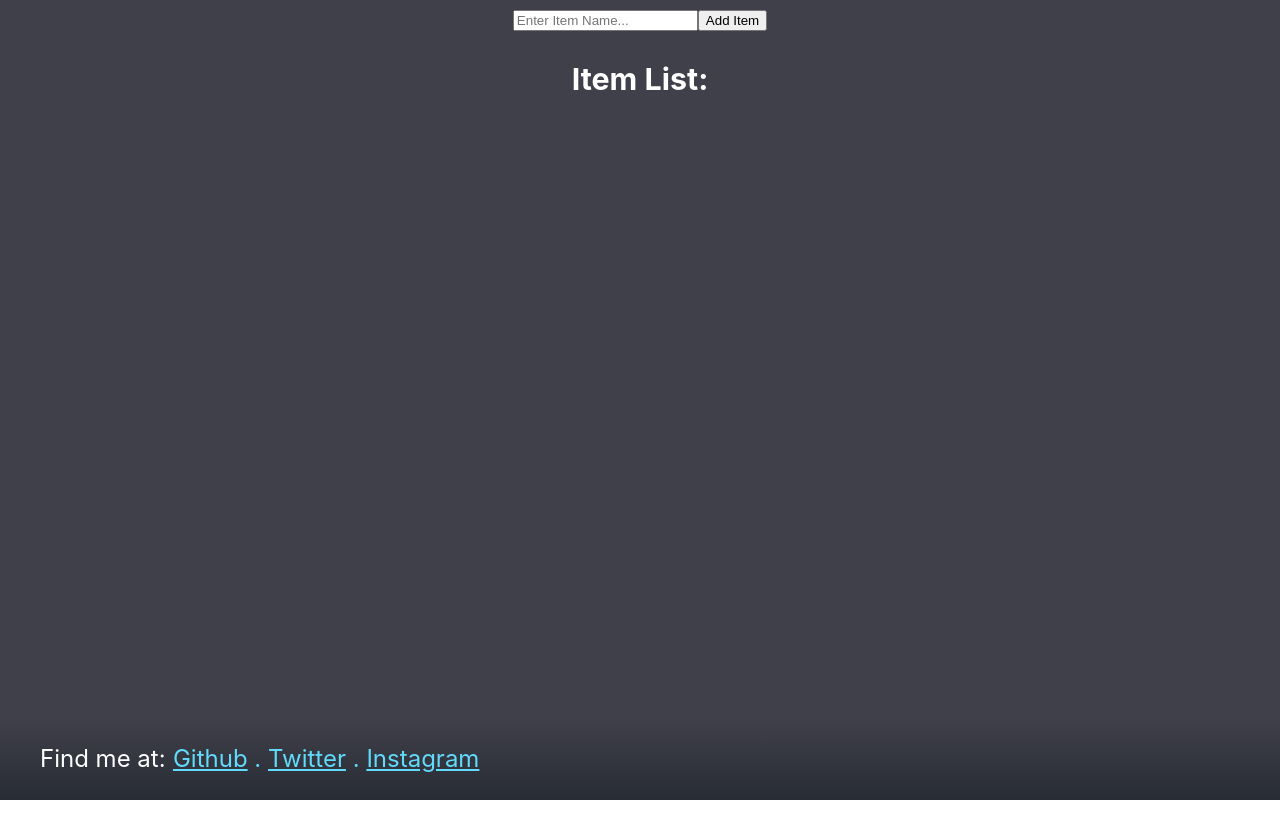
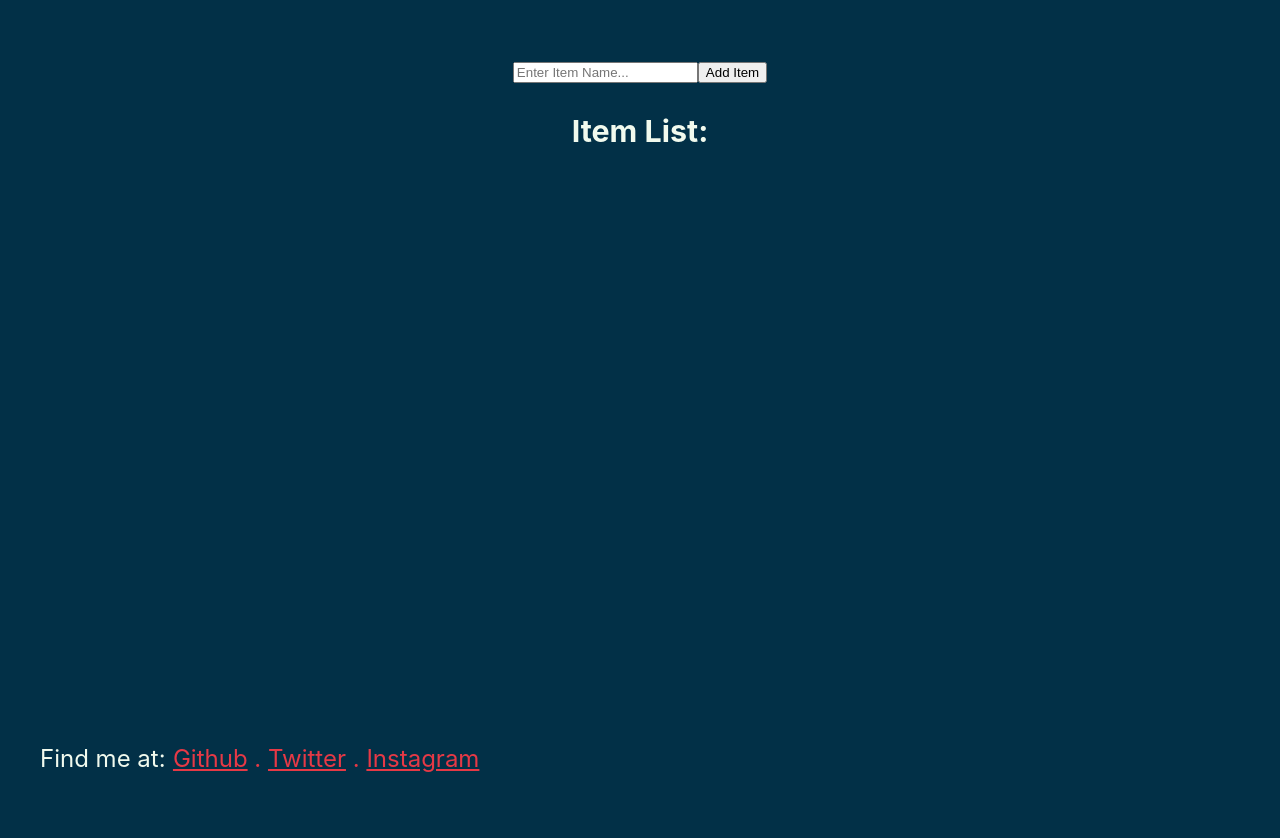
Before and after one commit to rajanmali/React-Hooks-Tutorial, a React (Create React App) app: page / in a window 1280 px wide. Shown: the top 838 px of the page. Before the commit the page ends 800 px from the top, so only its background shows below. Built offline with nearby package versions, Linux system fonts and the light colour scheme.

Commit message:
css changes

```diff
--- a/src/App.css
+++ b/src/App.css
@@ -1,12 +1,20 @@
+:root {
+  --primary-colour: #023047;
+  --secondary-colour: #f1faee;
+  --accent-colour: #e63946;
+}
+
 .App {
   text-align: center;
-  background-color: #40404b;
+  background-color: var(--primary-colour);
   min-height: 100vh;
   display: flex;
   flex-direction: column;
+  align-items: center;
   font-size: calc(10px + 2vmin);
-  color: white;
+  color: var(--secondary-colour);
   margin: 0 auto;
+  padding-top: 2em;
 }
 
 .App-Footer {
@@ -14,7 +22,6 @@
   left: 0;
   right: 0;
   bottom: 0;
-  background-image: linear-gradient(to top, #282c34, #40404b);
 }
 
 .App-Footer > ul {
@@ -26,10 +33,10 @@
 .App-Footer > ul > li {
   list-style-type: none;
   font-size: calc(8px + 2vmin);
-  color: #61dafb;
+  color: var(--accent-colour);
 }
 
 .App-link {
-  color: #61dafb;
+  color: var(--accent-colour);
   font-size: calc(8px + 2vmin);
 }
--- a/src/components/Footer/Footer.js
+++ b/src/components/Footer/Footer.js
@@ -2,7 +2,7 @@ const Footer = () => {
   return (
     <footer className="App-Footer">
       <ul>
-        <li style={{ color: "white" }}>Find me at:</li>
+        <li style={{ color: "#f1faee" }}>Find me at:</li>
         &nbsp;
         <li>
           <a
```
